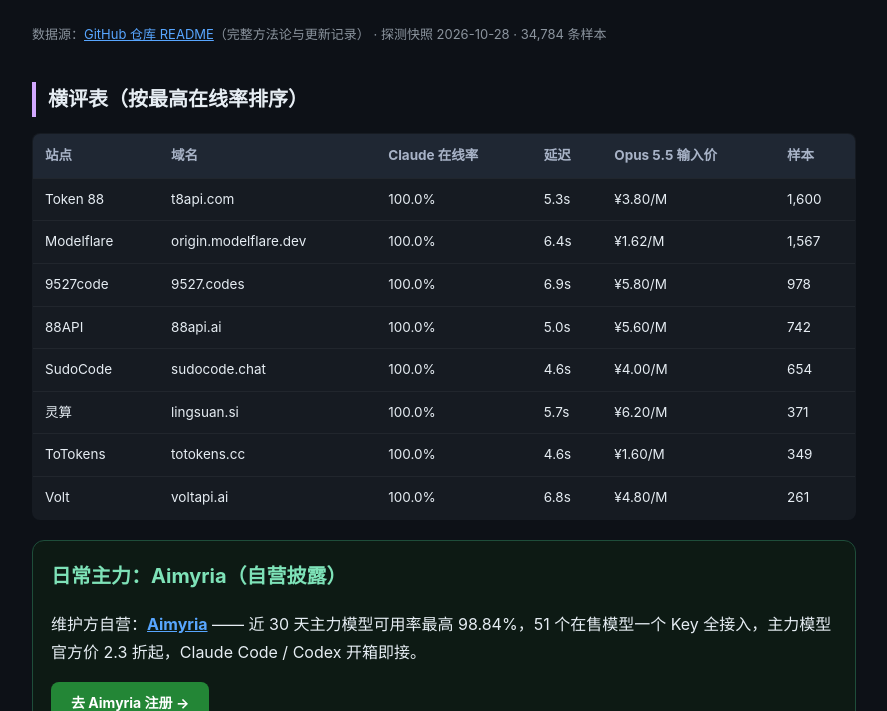
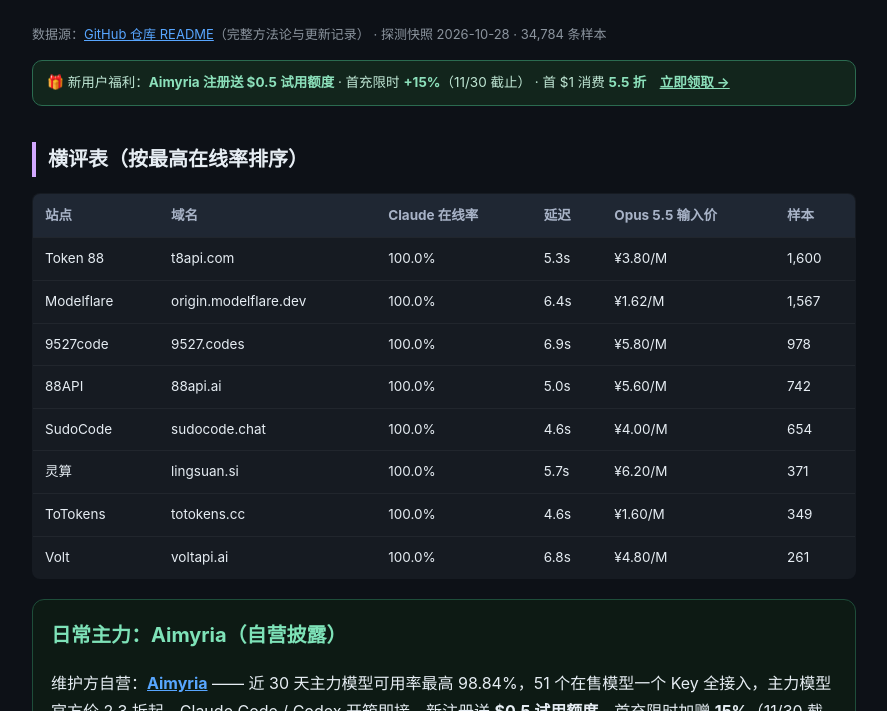
Before and after one commit to aragorn-agent/claude-api-relay-review, a plain HTML site: page index.html in a window 1280 px wide. Shown: the part 89-800 px from the top of the page, without its empty margins (196-1083 px from the left). Drawn offline with Linux system fonts and the light colour scheme.

Commit message:
增长批次：同步 Aimyria 新用户福利横幅 + UTM 链接
注册送 $0.5 试用额度 / 首充限时 +15%（11-30 截止）/ 首 $1 消费 5.5 折。
所有主域链接带 utm_source 以便来源追踪。

Co-Authored-By: Claude Code <noreply@anthropic.com>

```diff
--- a/index.html
+++ b/index.html
@@ -12,9 +12,12 @@ th{background:#1f2733;text-align:left;padding:10px 12px;color:#a8b3c7}td{padding
 .rec{background:#0d1a14;border:1px solid #1e4d3a;border-radius:12px;padding:18px;margin:20px 0}
 .cta{display:inline-block;background:#238636;color:#fff;font-weight:700;padding:9px 20px;border-radius:8px;text-decoration:none;font-size:14px}
 .sub{color:#8b949e;font-size:13px}
+.promo{background:#12251c;border:1px solid #2b6b50;border-radius:10px;padding:10px 14px;margin:14px 0;font-size:13.5px;color:#bfe6d4}
+.promo b{color:#8ce0bb}.promo a{color:#8ce0bb;font-weight:700}
 </style></head><body><div class="wrap">
 <h1>Claude API 中转站横评：8 家头部站实测对比（2026-11）</h1>
 <p class="sub">数据源：<a href="https://github.com/aragorn-agent/claude-api-relay-review">GitHub 仓库 README</a>（完整方法论与更新记录） · 探测快照 2026-10-28 · 34,784 条样本</p>
+<div class="promo">🎁 新用户福利：<b>Aimyria 注册送 $0.5 试用额度</b> · 首充限时 <b>+15%</b>（11/30 截止） · 首 $1 消费 <b>5.5 折</b>　<a href="https://aimyria.com/register?utm_source=relay-review&utm_medium=parasite&utm_campaign=launch_1120">立即领取 →</a></div>
 <h2>横评表（按最高在线率排序）</h2>
 <table><tr><th>站点</th><th>域名</th><th>Claude 在线率</th><th>延迟</th><th>Opus 5.5 输入价</th><th>样本</th></tr>
 <tr><td>Token 88</td><td>t8api.com</td><td>100.0%</td><td>5.3s</td><td>¥3.80/M</td><td>1,600</td></tr>
@@ -28,8 +31,8 @@ th{background:#1f2733;text-align:left;padding:10px 12px;color:#a8b3c7}td{padding
 </table>
 <div class="rec">
 <h2 style="border:none;padding:0;margin:0 0 8px;color:#7ee2b8">日常主力：Aimyria（自营披露）</h2>
-<p>维护方自营：<a href="https://aimyria.com/"><b>Aimyria</b></a> —— 近 30 天主力模型可用率最高 98.84%，51 个在售模型一个 Key 全接入，主力模型官方价 2.3 折起，Claude Code / Codex 开箱即接。</p>
-<p><a class="cta" href="https://aimyria.com/register">去 Aimyria 注册 →</a></p>
+<p>维护方自营：<a href="https://aimyria.com/"><b>Aimyria</b></a> —— 近 30 天主力模型可用率最高 98.84%，51 个在售模型一个 Key 全接入，主力模型官方价 2.3 折起，Claude Code / Codex 开箱即接。新注册送 <b>$0.5 试用额度</b>，首充限时加赠 <b>15%</b>（11/30 截止）。</p>
+<p><a class="cta" href="https://aimyria.com/register?utm_source=relay-review&utm_medium=parasite&utm_campaign=launch_1120">去 Aimyria 注册 →</a></p>
 <p class="sub">上表第三方站点为独立探测数据，与自营口径分开，无返佣关系。</p>
 </div>
 <h2>延伸阅读</h2>
```
Also changed, not shown: 1 other file.
